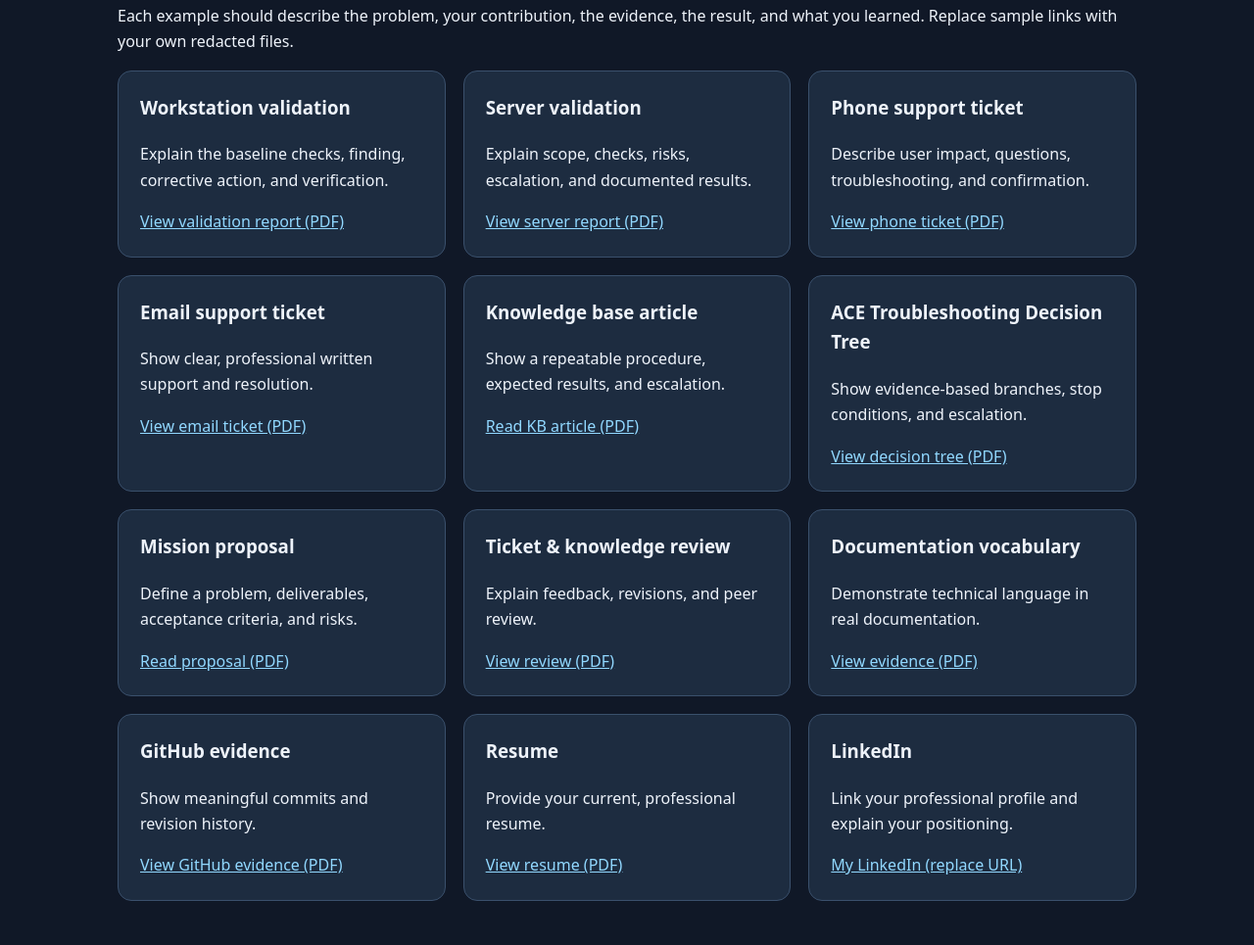
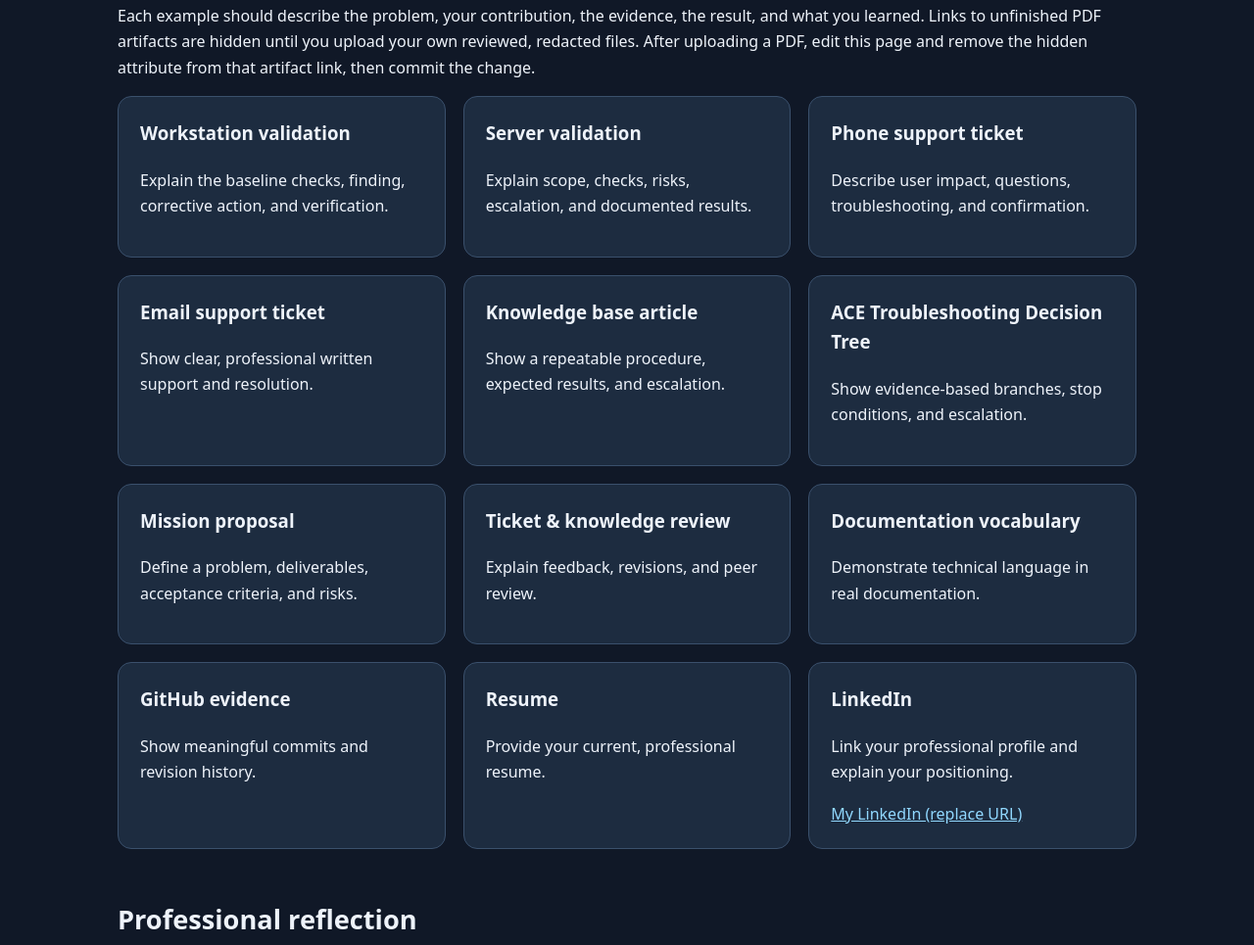
Before and after one commit to student-operated-technology-ecosystem/cit205-portfolio-template, a plain HTML site: page index.html in a window 1280 px wide. Shown: the part 689-1654 px from the top of the page at 98% size. Drawn offline with Linux system fonts and the light colour scheme.

Commit message:
Hide unfinished PDF links in student portfolio starter

```diff
--- a/index.html
+++ b/index.html
@@ -2,19 +2,19 @@
 <html lang="en"><head><meta charset="utf-8"><meta name="viewport" content="width=device-width,initial-scale=1"><title>YOUR NAME | IT Support Portfolio</title><link rel="stylesheet" href="style.css"></head>
 <body><header><nav><a href="#about">About</a><a href="#projects">Artifacts</a><a href="#reflection">Reflection</a><a href="#contact">Contact</a></nav><p class="eyebrow">CIT-205 • Professional Portfolio</p><h1>YOUR NAME</h1><p class="lead">Aspiring IT Support Professional | Troubleshooting • Documentation • Service Desk</p></header>
 <main><section id="about"><h2>About me</h2><p>Replace this paragraph with your professional introduction: what you can do, how you support users, and the kind of role you want.</p><p><strong>My approach:</strong> LEARN → PRACTICE → OPERATE → QUALIFY</p></section>
-<section id="projects"><h2>Evidence of my work</h2><p>Each example should describe the problem, your contribution, the evidence, the result, and what you learned. Replace sample links with your own redacted files.</p>
+<section id="projects"><h2>Evidence of my work</h2><p>Each example should describe the problem, your contribution, the evidence, the result, and what you learned. Links to unfinished PDF artifacts are hidden until you upload your own reviewed, redacted files. After uploading a PDF, edit this page and remove the hidden attribute from that artifact link, then commit the change.</p>
 <div class="grid">
-<article><h3>Workstation validation</h3><p>Explain the baseline checks, finding, corrective action, and verification.</p><a href="artifacts/workstation-validation.pdf">View validation report (PDF)</a></article>
-<article><h3>Server validation</h3><p>Explain scope, checks, risks, escalation, and documented results.</p><a href="artifacts/server-validation.pdf">View server report (PDF)</a></article>
-<article><h3>Phone support ticket</h3><p>Describe user impact, questions, troubleshooting, and confirmation.</p><a href="artifacts/phone-support-ticket.pdf">View phone ticket (PDF)</a></article>
-<article><h3>Email support ticket</h3><p>Show clear, professional written support and resolution.</p><a href="artifacts/email-support-ticket.pdf">View email ticket (PDF)</a></article>
-<article><h3>Knowledge base article</h3><p>Show a repeatable procedure, expected results, and escalation.</p><a href="artifacts/knowledge-base-article.pdf">Read KB article (PDF)</a></article>
-<article><h3>ACE Troubleshooting Decision Tree</h3><p>Show evidence-based branches, stop conditions, and escalation.</p><a href="artifacts/troubleshooting-decision-tree.pdf">View decision tree (PDF)</a></article>
-<article><h3>Mission proposal</h3><p>Define a problem, deliverables, acceptance criteria, and risks.</p><a href="artifacts/mission-proposal.pdf">Read proposal (PDF)</a></article>
-<article><h3>Ticket & knowledge review</h3><p>Explain feedback, revisions, and peer review.</p><a href="artifacts/ticket-and-knowledge-review.pdf">View review (PDF)</a></article>
-<article><h3>Documentation vocabulary</h3><p>Demonstrate technical language in real documentation.</p><a href="artifacts/documentation-vocabulary.pdf">View evidence (PDF)</a></article>
-<article><h3>GitHub evidence</h3><p>Show meaningful commits and revision history.</p><a href="artifacts/github-evidence.pdf">View GitHub evidence (PDF)</a></article>
-<article><h3>Resume</h3><p>Provide your current, professional resume.</p><a href="artifacts/resume.pdf">View resume (PDF)</a></article>
+<article><h3>Workstation validation</h3><p>Explain the baseline checks, finding, corrective action, and verification.</p><a hidden href="artifacts/workstation-validation.pdf">View validation report (PDF)</a></article>
+<article><h3>Server validation</h3><p>Explain scope, checks, risks, escalation, and documented results.</p><a hidden href="artifacts/server-validation.pdf">View server report (PDF)</a></article>
+<article><h3>Phone support ticket</h3><p>Describe user impact, questions, troubleshooting, and confirmation.</p><a hidden href="artifacts/phone-support-ticket.pdf">View phone ticket (PDF)</a></article>
+<article><h3>Email support ticket</h3><p>Show clear, professional written support and resolution.</p><a hidden href="artifacts/email-support-ticket.pdf">View email ticket (PDF)</a></article>
+<article><h3>Knowledge base article</h3><p>Show a repeatable procedure, expected results, and escalation.</p><a hidden href="artifacts/knowledge-base-article.pdf">Read KB article (PDF)</a></article>
+<article><h3>ACE Troubleshooting Decision Tree</h3><p>Show evidence-based branches, stop conditions, and escalation.</p><a hidden href="artifacts/troubleshooting-decision-tree.pdf">View decision tree (PDF)</a></article>
+<article><h3>Mission proposal</h3><p>Define a problem, deliverables, acceptance criteria, and risks.</p><a hidden href="artifacts/mission-proposal.pdf">Read proposal (PDF)</a></article>
+<article><h3>Ticket & knowledge review</h3><p>Explain feedback, revisions, and peer review.</p><a hidden href="artifacts/ticket-and-knowledge-review.pdf">View review (PDF)</a></article>
+<article><h3>Documentation vocabulary</h3><p>Demonstrate technical language in real documentation.</p><a hidden href="artifacts/documentation-vocabulary.pdf">View evidence (PDF)</a></article>
+<article><h3>GitHub evidence</h3><p>Show meaningful commits and revision history.</p><a hidden href="artifacts/github-evidence.pdf">View GitHub evidence (PDF)</a></article>
+<article><h3>Resume</h3><p>Provide your current, professional resume.</p><a hidden href="artifacts/resume.pdf">View resume (PDF)</a></article>
 <article><h3>LinkedIn</h3><p>Link your professional profile and explain your positioning.</p><a href="https://www.linkedin.com/" target="_blank" rel="noopener noreferrer">My LinkedIn (replace URL)</a></article>
 </div></section>
 <section id="reflection"><h2>Professional reflection</h2><p>What did you learn? What did you practice? What did you operate? What evidence qualifies you? Include a specific example of improvement after feedback.</p></section>
```
